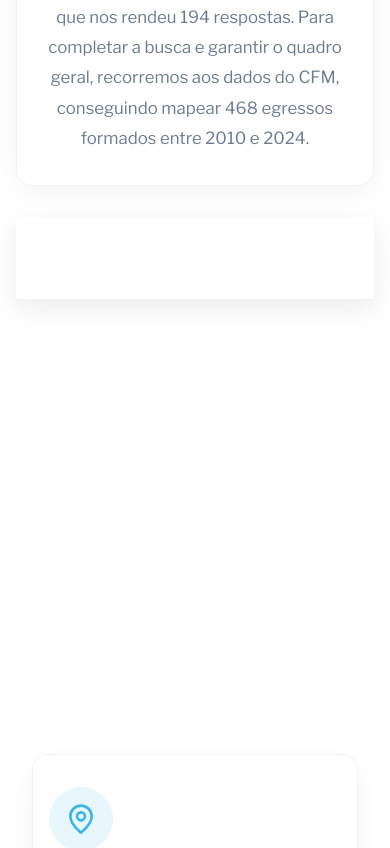
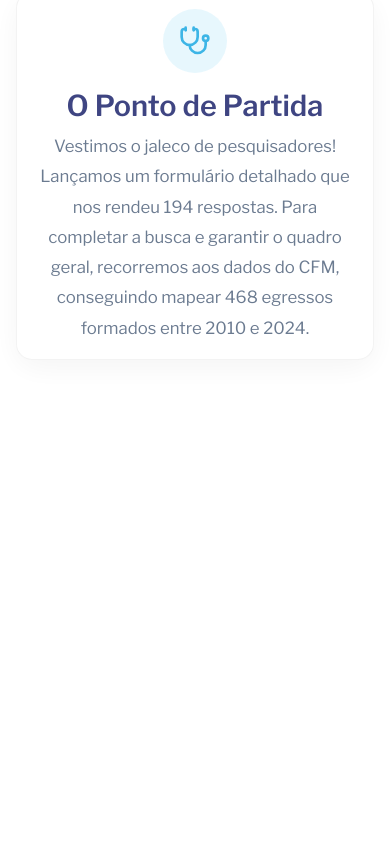
Before and after one commit to caiofeliperb/caiofeliperb.github.io, a React (Vite) app: page / in a window 390 px wide. Shown: the part 1607-2455 px from the top of the page. Built offline with nearby package versions, Linux system fonts and the light colour scheme.

Commit message:
revert: restore NarrativeMap to stable donut cards state (785e372)

```diff
--- a/src/components/Scrollytelling/NarrativeMap.css
+++ b/src/components/Scrollytelling/NarrativeMap.css
@@ -118,52 +118,40 @@
 }
 
 @media (max-width: 768px) {
-    .narrative-intro {
-        min-height: auto;
-        padding: 5rem 1rem 3rem 1rem;
-    }
-
     .narrative-map-wrapper {
         flex-direction: column;
-        padding-bottom: 15vh;
-        /* Stops the sticky map earlier */
     }
 
     /* On mobile, map takes top half and sticks */
     .map-sticky {
         width: 100%;
-        height: auto;
-        max-height: 48vh;
-        /* Limit expansion */
+        height: 45vh;
+        /* Takes 45% of height */
         padding: var(--spacing-sm);
-        margin-bottom: 2rem;
         top: 0;
         bottom: auto;
-        z-index: 20;
-        background: var(--bg-color);
-        box-shadow: 0 8px 24px rgba(0, 0, 0, 0.08);
-        border-bottom: 1px solid rgba(0, 0, 0, 0.05);
     }
 
     .narrative-scroll {
         width: 100%;
         padding: 0 var(--spacing-md);
-        margin-top: 0;
+        margin-top: 45vh;
+        margin-bottom: 0;
+        /* Push start below map */
     }
 
     .narrative-step {
-        /* Pushes text lower to not overlap with sticky map */
+        /* Snaps to viewport on mobile per requirements */
+        scroll-snap-align: center;
         min-height: 100vh;
         align-items: flex-start;
-        padding-top: 50vh;
-        padding-bottom: 20vh;
+        /* Align to top over map */
+        padding-top: 15vh;
+        padding-bottom: 10vh;
     }
 
     .step-content {
-        padding: var(--spacing-lg) var(--spacing-md);
-        background: var(--bg-surface);
-        box-shadow: var(--glass-shadow);
-        border-radius: 16px;
+        padding: var(--spacing-md);
     }
 }
 
@@ -186,28 +174,69 @@
 
 @media (max-width: 768px) {
     .infographics-wrapper {
-        gap: 0.5rem !important;
+        gap: 0.8rem !important;
         padding: 0 !important;
         justify-content: flex-start !important;
     }
 
     .info-card {
-        padding: 0.8rem 1rem !important;
-        gap: 0.8rem !important;
-        border-radius: 12px !important;
+        padding: 1rem 1.2rem !important;
+        gap: 1rem !important;
+        border-radius: 16px !important;
     }
 
     .info-card h3 {
-        font-size: 1.6rem !important;
+        font-size: 1.8rem !important;
         letter-spacing: -1px !important;
-        margin-bottom: 0 !important;
+    }
+
+    .info-card p,
+    .card-ny p {
+        font-size: 0.95rem !important;
+        line-height: 1.15 !important;
+    }
+
+    .info-card svg {
+        width: 55px !important;
+        height: 55px !important;
+    }
+
+    .card-ny span {
+        font-size: 1.8rem !important;
+    }
+
+    .card-ny>div:first-child {
+        flex: 0 0 35px !important;
+        height: 35px !important;
+    }
+
+    /* Give sticky container more room on mobile to prevent squishing the 3 cards */
+    .map-sticky {
+        height: 52vh;
+    }
+
+    .narrative-scroll {
+        margin-top: 52vh;
+    }
+}
+
+@media (max-width: 480px) {
+    .infographics-wrapper {
+        gap: 0.6rem !important;
+    }
+
+    .info-card {
+        padding: 0.8rem 1rem !important;
+        gap: 0.8rem !important;
+    }
+
+    .info-card h3 {
+        font-size: 1.5rem !important;
     }
 
     .info-card p,
     .card-ny p {
         font-size: 0.85rem !important;
-        line-height: 1.1 !important;
-        margin-top: 0.2rem !important;
     }
 
     .info-card svg {
@@ -216,42 +245,14 @@
     }
 
     .card-ny span {
-        font-size: 1.5rem !important;
+        font-size: 1.4rem !important;
     }
 
-    .card-ny>div:first-child {
-        flex: 0 0 30px !important;
-        height: 30px !important;
+    .map-sticky {
+        height: 55vh;
     }
 
+    .narrative-scroll {
+        margin-top: 55vh;
+    }
 }
-
-@media (max-width: 480px) {
-    .infographics-wrapper {
-        gap: 0.4rem !important;
-    }
-
-    .info-card {
-        padding: 0.6rem 0.8rem !important;
-        gap: 0.6rem !important;
-    }
-
-    .info-card h3 {
-        font-size: 1.3rem !important;
-    }
-
-    .info-card p,
-    .card-ny p {
-        font-size: 0.75rem !important;
-    }
-
-    .info-card svg {
-        width: 35px !important;
-        height: 35px !important;
-    }
-
-    .card-ny span {
-        font-size: 1.2rem !important;
-    }
-
-}
--- a/src/components/Scrollytelling/NarrativeMap.jsx
+++ b/src/components/Scrollytelling/NarrativeMap.jsx
@@ -81,7 +81,7 @@
                 gsap.to('.donut-path-rn, .donut-path-ne', { strokeDashoffset: circ, duration: 0.8, ease: "power2.inOut", overwrite: "auto" });
 
             } else if (index === 1) {
-                // Step 1: Nossas Ra├¡zes Fortes (RN Focus)
+                // Step 1: Nossas Raízes Fortes (RN Focus)
                 // Highlight RN Card beautifully, hide the rest
                 gsap.to('.card-rn', { opacity: 1, y: 0, scale: 1, duration: 0.8, ease: "power2.out", overwrite: "auto" });
                 gsap.to('.cards-expandable', { height: 0, opacity: 0, marginTop: 0, duration: 0.6, ease: "power2.out", overwrite: "auto" });
@@ -112,15 +112,15 @@
     const steps = [
         {
             title: "O Ponto de Partida",
-            description: "Vestimos o jaleco de pesquisadores! Lan├ºamos um formul├írio detalhado que nos rendeu 194 respostas. Para completar a busca e garantir o quadro geral, recorremos aos dados do CFM, conseguindo mapear 468 egressos formados entre 2010 e 2024."
+            description: "Vestimos o jaleco de pesquisadores! Lançamos um formulário detalhado que nos rendeu 194 respostas. Para completar a busca e garantir o quadro geral, recorremos aos dados do CFM, conseguindo mapear 468 egressos formados entre 2010 e 2024."
         },
         {
-            title: "Nossas Ra├¡zes Fortes",
-            description: "O chamado da nossa terra fala mais alto! Entre os que responderam ├á pesquisa, 84,5% (n=164) escolheram dar seus primeiros passos profissionais aqui mesmo, no RN. ├ë o compromisso de fincar ra├¡zes e cuidar da nossa gente, com forte atua├º├úo em Mossor├│ e Natal."
+            title: "Nossas Raízes Fortes",
+            description: "O chamado da nossa terra fala mais alto! Entre os que responderam à pesquisa, 84,5% (n=164) escolheram dar seus primeiros passos profissionais aqui mesmo, no RN. É o compromisso de fincar raízes e cuidar da nossa gente, com forte atuação em Mossoró e Natal."
         },
         {
             title: "Do Nordeste para o Mundo",
-            description: "Quase 80% dos nossos 545 registros ativos est├úo concentrados no Rio Grande do Norte, Cear├í, Pernambuco e Para├¡ba. Mas o cuidado n├úo tem fronteiras: temos at├® egresso voando alto em Nova York!"
+            description: "Quase 80% dos nossos 545 registros ativos estão concentrados no Rio Grande do Norte, Ceará, Pernambuco e Paraíba. Mas o cuidado não tem fronteiras: temos até egresso voando alto em Nova York!"
         }
     ];
 
@@ -155,7 +155,7 @@
                                     84,5%
                                 </h3>
                                 <p style={{ fontSize: '1.3rem', color: '#1e3a8a', margin: '0.4rem 0 0', fontWeight: '700', lineHeight: 1.1 }}>
-                                    Iniciam a atua├º├úo no RN
+                                    Iniciam a atuação no RN
                                 </p>
                             </div>
                         </div>
@@ -185,11 +185,11 @@
                                 background: '#ffffff', borderRadius: '20px', border: '2px dashed #cbd5e1'
                             }}>
                                 <div style={{ flex: '0 0 45px', display: 'flex', justifyContent: 'center' }}>
-                                    <span style={{ fontSize: '2.4rem' }}>­ƒÆí</span>
+                                    <span style={{ fontSize: '2.4rem' }}>💡</span>
                                 </div>
                                 <div>
                                     <p style={{ fontSize: '1.1rem', color: '#475569', margin: 0, fontWeight: '500', lineHeight: 1.4 }}>
-                                        O impacto transcende fronteiras, chegando at├® a <strong>Nova York, EUA</strong>.
+                                        O impacto transcende fronteiras, chegando até a <strong>Nova York, EUA</strong>.
                                     </p>
                                 </div>
                             </div>
```
